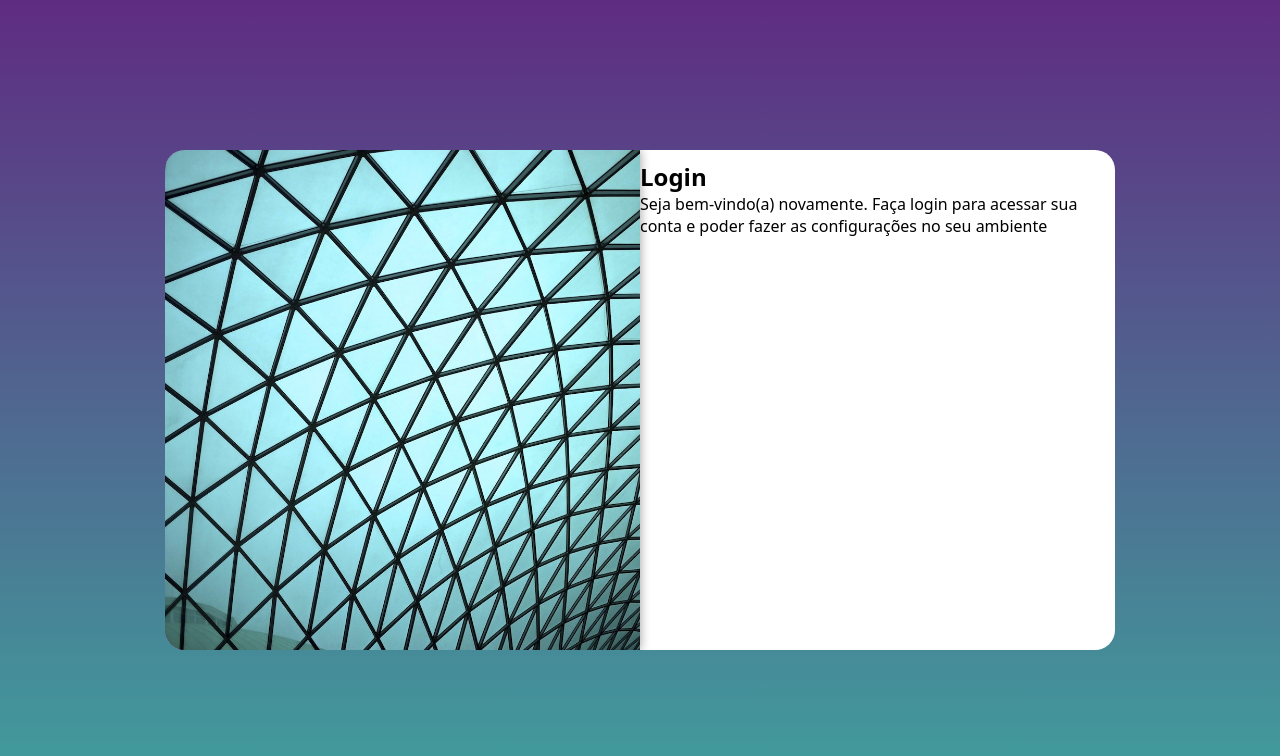
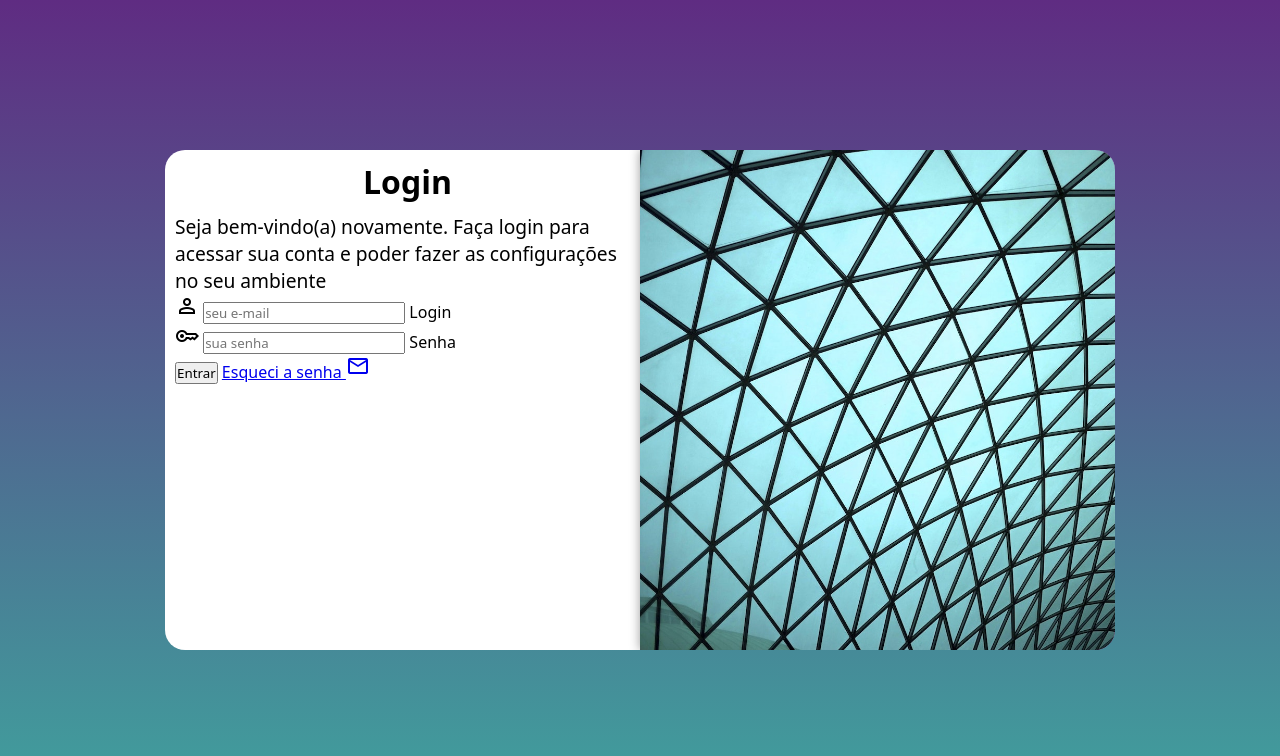
Before and after one commit to luizbearzi/projeto-login, a plain HTML site: page index.html in a window 1280 px wide. Drawn offline with nearby package versions, Linux system fonts and the light colour scheme.

Commit message:
adicionei o formulário

```diff
--- a/estilos/media-query.css
+++ b/estilos/media-query.css
@@ -42,13 +42,21 @@ Grandes  telas: acima de 1200px
     }
 
     section#login > div#imagem {
-        float: left;
+        float: right;
         width: 50%;
         height: 100%;
     }
 
     section#longin > div#formulario {
-        float: right;
+        float: left;
         width: 50%;
     }
+
+    div#formulario > p {
+        font-size: 1.2em;
+    }
+
+    div#formulario > h1 {
+        font-size: 2em;
+    }
 }
--- a/estilos/style.css
+++ b/estilos/style.css
@@ -54,3 +54,12 @@ section#login > div#formulario {
     display: block;
     padding: 10px;
 }
+
+div#formulario > h1 {
+    text-align: center;
+    margin-bottom: 10px;
+}
+
+div#formulario > p {
+    font-size: 0.8em;
+}
--- a/index.html
+++ b/index.html
@@ -6,6 +6,7 @@
     <meta name="viewport" content="width=device-width, initial-scale=1.0">
     <link rel="stylesheet" href="estilos/style.css">
     <link rel="stylesheet" href="estilos/media-query.css">
+    <link rel="stylesheet" href="https://fonts.googleapis.com/css2?family=Material+Symbols+Outlined:opsz,wght,FILL,GRAD@20..48,100..700,0..1,-50..200" />
     <title>Login</title>
 </head>
 <body>
@@ -17,8 +18,27 @@
             <div id="formulario">
                 <h1>Login</h1>
                 <p>Seja bem-vindo(a) novamente. Faça login para acessar sua conta e poder fazer as configurações no seu ambiente</p>
-                <form action="login.php" method="post"> <!--como tem senha fazer o form com post-->
-
+                <form action="login.php" method="post" autocomplete="on"> <!--como tem senha fazer o form com post-->
+                    <div class="campo">
+                        <span class="material-symbols-outlined">
+                            person
+                            </span>
+                        <input type="email" name="login" id="ilogin" placeholder="seu e-mail" autocomplete="email" required maxlength="30">
+                        <label for="ilogin">Login</label>
+                    </div>
+                    <div class="campo">
+                        <span class="material-symbols-outlined">
+                            key
+                            </span>
+                        <input type="password" name="senha" id="isenha" placeholder="sua senha" autocomplete="current-password" required minlength="8" maxlength="20">
+                        <label for="isenha">Senha</label>
+                    </div>
+                    <input type="submit" value="Entrar">
+                    <a href="esqueci.html">
+                        Esqueci a senha <span class="material-symbols-outlined">
+                            mail
+                            </span>
+                    </a>
                 </form>
             </div>
         </section>
```
